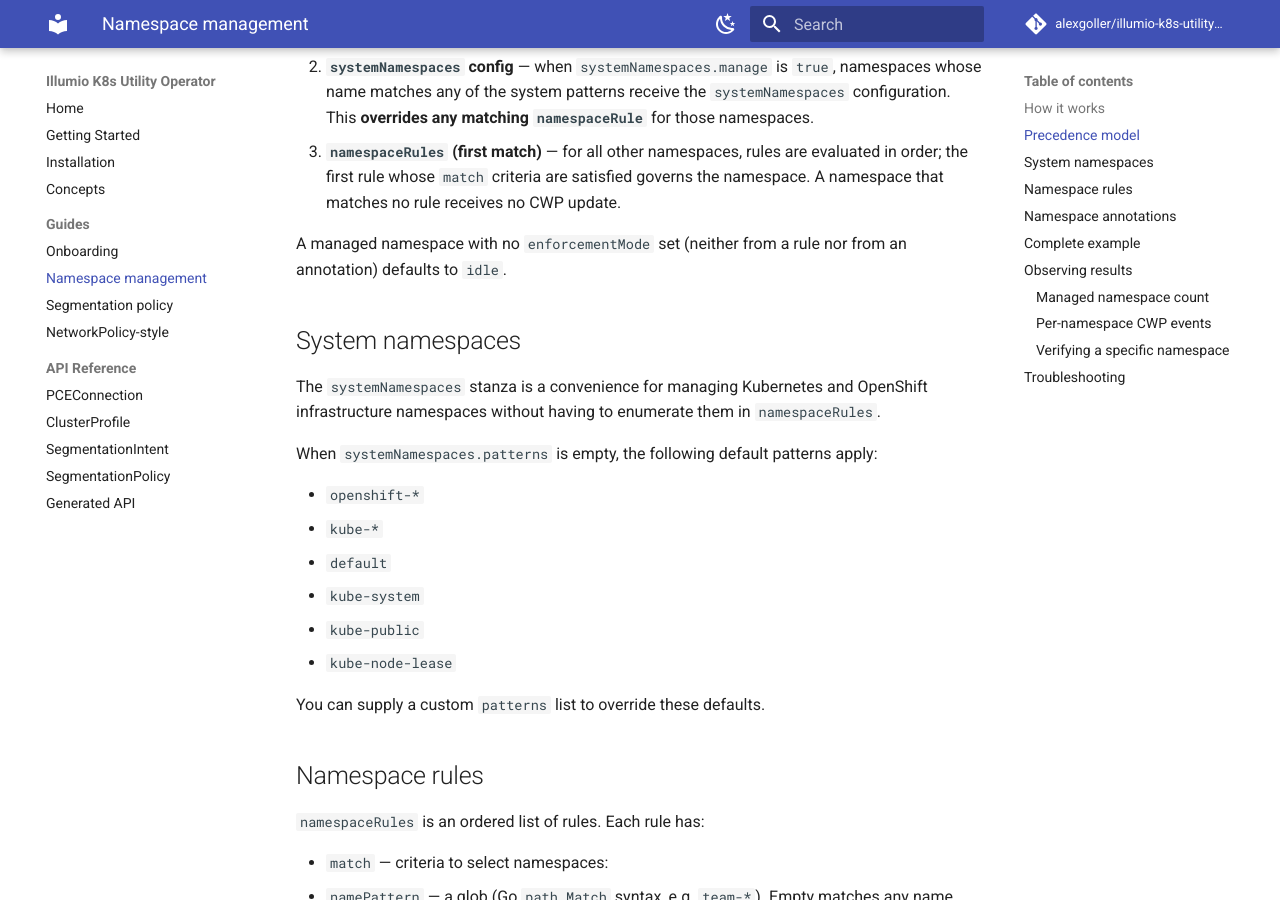
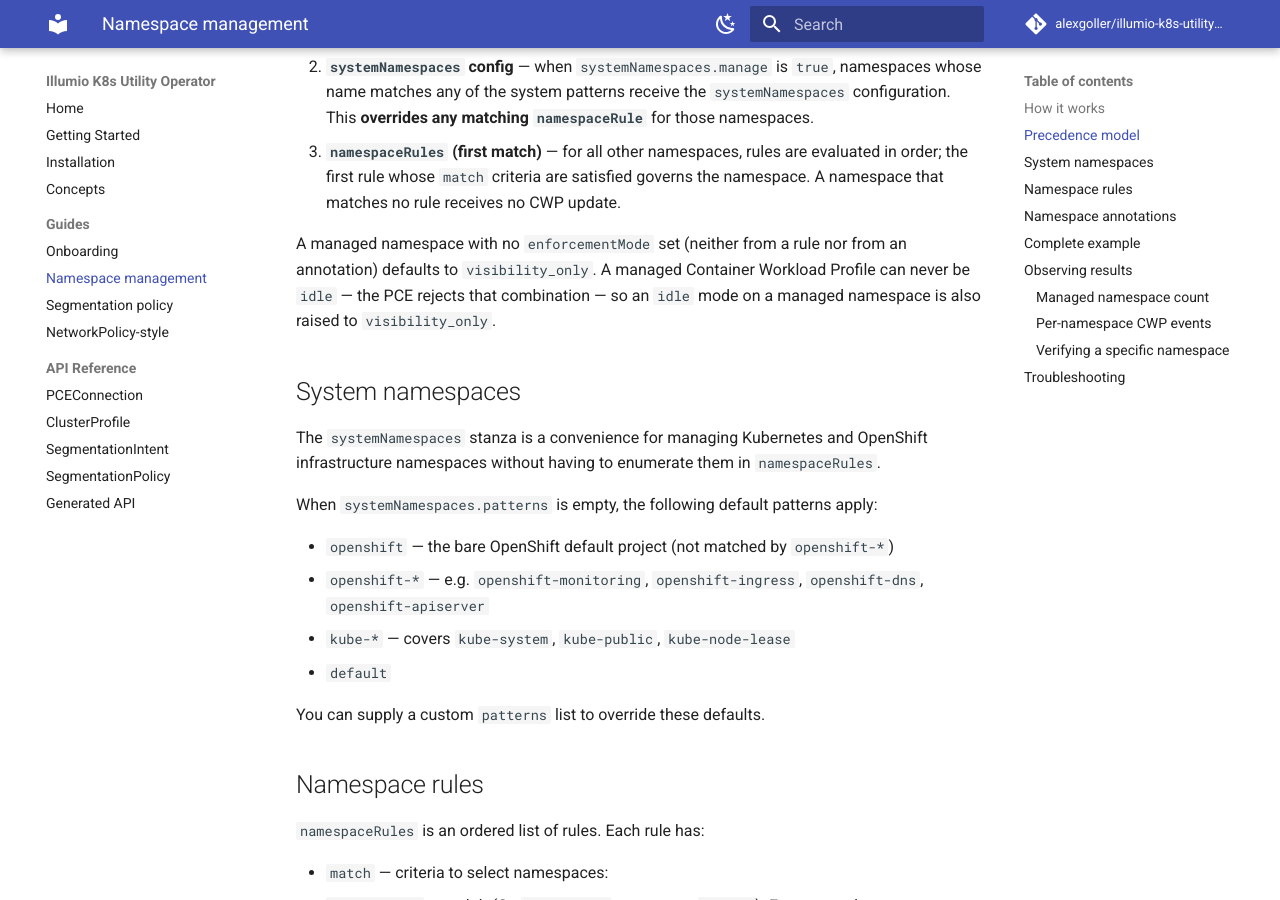
Before and after one commit to alexgoller/illumio-k8s-utility-operator, an MkDocs documentation site: the page built from docs/guides/namespace-management.md, in a window 1280 px wide and 900 px high, scrolled down 882 px. Built offline with MkDocs 1.6.1 and Material for MkDocs 9.7.7, drawn with Linux system fonts in a browser that asks for light colours; comment, search, counter and statistics services are not loaded; some of the changed text lies outside the part shown.

Commit message:
feat(cwp): include the bare "openshift" project in default system patterns (v0.1.9)
OpenShift's default highly-privileged projects include the bare "openshift"
project (alongside default, kube-system, kube-public, openshift-infra,
openshift-node). path.Match("openshift-*", "openshift") is false, so the bare
project slipped through the built-in systemNamespaces defaults. Add an explicit
"openshift" pattern; kube-* still covers kube-system/public/node-lease.

Also fix stale docs: managed namespaces default to visibility_only (not idle,
since v0.1.6), and the default system patterns list across the guide, the
clusterprofile reference, and the generated api.md / CRD description.

Refs: OpenShift default/privileged projects and openshift.io/run-level (Red Hat
pod-security-admission docs).

Co-Authored-By: Claude Opus 4.8 (1M context) <noreply@anthropic.com>

```diff
--- a/docs/guides/namespace-management.md
+++ b/docs/guides/namespace-management.md
@@ -22,7 +22,7 @@ The desired configuration for a namespace is resolved in three layers, applied i
 2. **`systemNamespaces` config** — when `systemNamespaces.manage` is `true`, namespaces whose name matches any of the system patterns receive the `systemNamespaces` configuration. This **overrides any matching `namespaceRule`** for those namespaces.
 3. **`namespaceRules` (first match)** — for all other namespaces, rules are evaluated in order; the first rule whose `match` criteria are satisfied governs the namespace. A namespace that matches no rule receives no CWP update.
 
-A managed namespace with no `enforcementMode` set (neither from a rule nor from an annotation) defaults to `idle`.
+A managed namespace with no `enforcementMode` set (neither from a rule nor from an annotation) defaults to `visibility_only`. A managed Container Workload Profile can never be `idle` — the PCE rejects that combination — so an `idle` mode on a managed namespace is also raised to `visibility_only`.
 
 ## System namespaces
 
@@ -30,12 +30,10 @@ The `systemNamespaces` stanza is a convenience for managing Kubernetes and OpenS
 
 When `systemNamespaces.patterns` is empty, the following default patterns apply:
 
-- `openshift-*`
-- `kube-*`
+- `openshift` — the bare OpenShift default project (not matched by `openshift-*`)
+- `openshift-*` — e.g. `openshift-monitoring`, `openshift-ingress`, `openshift-dns`, `openshift-apiserver`
+- `kube-*` — covers `kube-system`, `kube-public`, `kube-node-lease`
 - `default`
-- `kube-system`
-- `kube-public`
-- `kube-node-lease`
 
 You can supply a custom `patterns` list to override these defaults.
 
@@ -89,7 +87,7 @@ spec:
     manage: true
     labels: { role: control, env: prod }
     enforcementMode: visibility_only
-    # patterns default to openshift-*, kube-*, default, kube-system, kube-public, kube-node-lease
+    # patterns default to: openshift, openshift-*, kube-* (covers kube-system/public/node-lease), default
   namespaceRules:
     - match: { labels: { "microsegment.io/managed": "true" } }
       managed: true
```
Also changed, not shown: docs/reference/api.md (+1 -1 lines), docs/reference/clusterprofile.md (+1 -1 lines), 6 other files.
